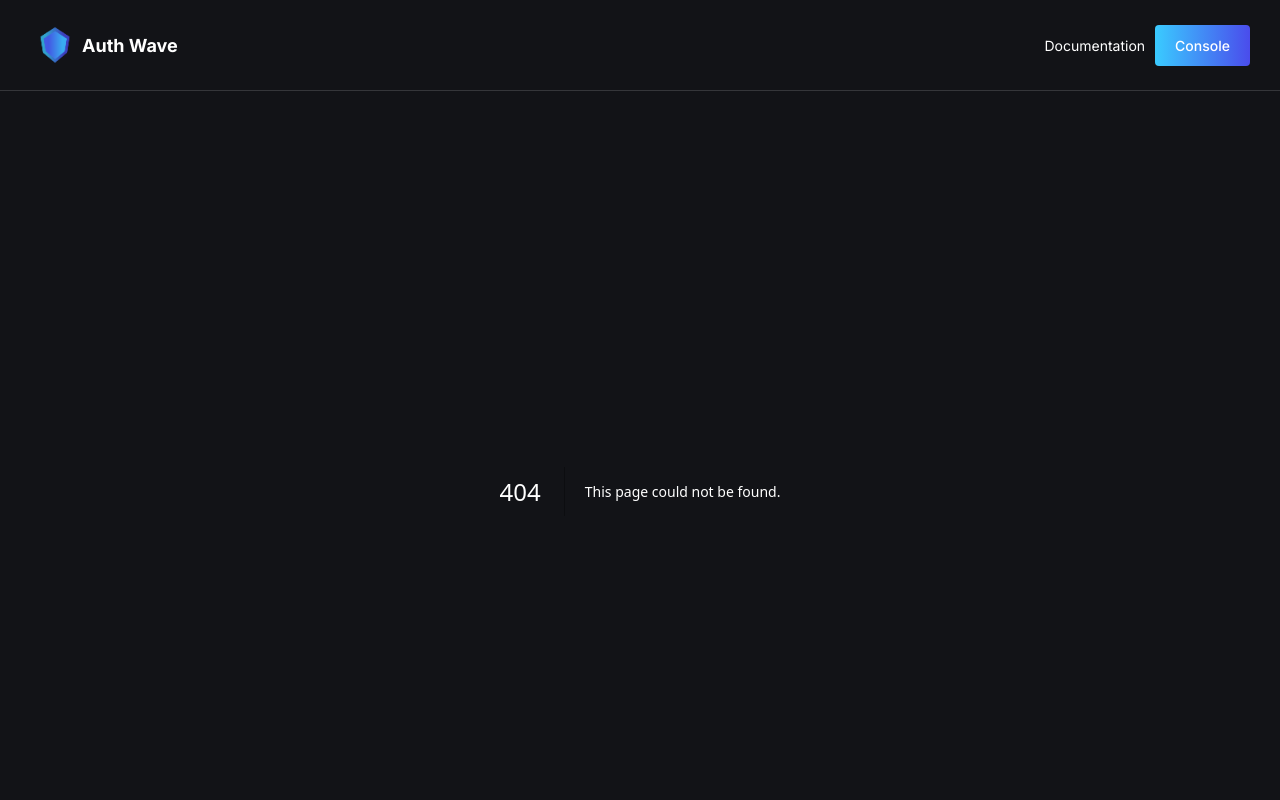
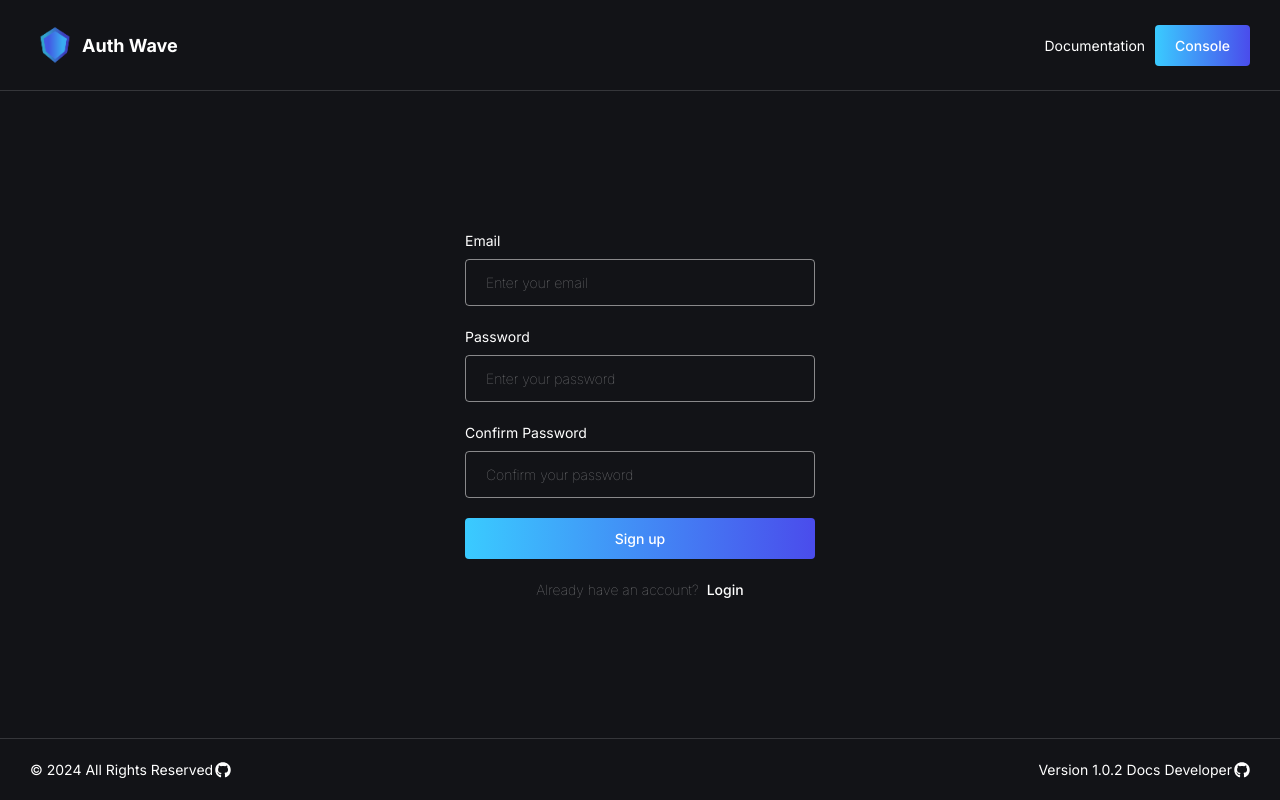
Before and after one commit to Abhijeet-Gautam5702/authwave-frontend-deployment-fork, a Next.js app: page /signup in a window 1280 px wide. Before the commit this address had no page. Shown: the top 800 px of the page. Built offline with nearby package versions, Linux system fonts and the light colour scheme.

Commit message:
Build signup page

```diff
--- /dev/null
+++ b/src/app/signup/page.tsx
@@ -0,0 +1,141 @@
+"use client";
+
+import Input from "@/components/input";
+import PrimaryBtn from "@/components/buttons/primary-btn";
+import Link from "next/link";
+import { useForm } from "react-hook-form";
+import { useState } from "react";
+
+interface SignupFormInputs {
+  email: string;
+  password: string;
+  confirmPassword: string; // Added field
+}
+
+const SignupPage = () => {
+  const {
+    register,
+    handleSubmit,
+    reset,
+    watch, // Added to compare passwords
+    formState: { errors },
+    clearErrors,
+  } = useForm<SignupFormInputs>();
+
+  const [loading, setLoading] = useState(false);
+
+  const onSubmit = async (data: SignupFormInputs) => {
+    try {
+      setLoading(true);
+      console.log(data);
+      reset();
+      clearErrors();
+    } catch (error) {
+      console.error(error);
+    } finally {
+      setLoading(false);
+    }
+  };
+
+  return (
+    <>
+      {!loading ? (
+        <form
+          onSubmit={handleSubmit(onSubmit)}
+          className="flex flex-col items-center justify-center gap-20"
+        >
+          {/* Email input */}
+          <div className="w-[350px] 2xl:w-[500px] flex flex-col items-center justify-center gap-10">
+            <Input
+              widthStyle="w-full"
+              label="Email"
+              placeholder="Enter your email"
+              type="email"
+              error={errors.email?.message}
+              {...register("email", {
+                required: "Email is required",
+                pattern: {
+                  value: /^[A-Z0-9._%+-]+@[A-Z0-9.-]+\.[A-Z]{2,}$/i,
+                  message: "Invalid email address",
+                },
+              })}
+            />
+            {errors.email?.message && (
+              <span className="bg-danger-2/10 text-12 2xl:text-18 self-start text-danger-2 font-medium rounded-8 2xl:rounded-12 p-12 2xl:p-18">
+                {errors.email.message}
+              </span>
+            )}
+          </div>
+          {/* Password input */}
+          <div className="w-[350px] 2xl:w-[500px] flex flex-col items-center justify-center gap-10">
+            <Input
+              widthStyle="w-full"
+              label="Password"
+              placeholder="Enter your password"
+              type="password"
+              error={errors.password?.message}
+              {...register("password", {
+                required: "Password is required",
+                pattern: {
+                  value:
+                    /^(?=.*[a-z])(?=.*[A-Z])(?=.*\d)(?=.*[@$!%*?&])[A-Za-z\d@$!%*?&]{8,64}$/,
+                  message:
+                    "Password must contain at least 8 characters, one uppercase letter, one lowercase letter, one number and one special character (@$!%*?&)",
+                },
+              })}
+            />
+            {errors.password?.message && (
+              <span className="bg-danger-2/10 text-12 2xl:text-18 self-start text-danger-2 font-medium rounded-8 2xl:rounded-12 p-12 2xl:p-18">
+                {errors.password.message}
+              </span>
+            )}
+          </div>
+          {/* Confirm Password input */}
+          <div className="w-[350px] 2xl:w-[500px] flex flex-col items-center justify-center gap-10">
+            <Input
+              widthStyle="w-full"
+              label="Confirm Password"
+              placeholder="Confirm your password"
+              type="password"
+              error={errors.confirmPassword?.message}
+              {...register("confirmPassword", {
+                required: "Please confirm your password",
+                validate: (value) =>
+                  value === watch("password") || "Passwords do not match",
+              })}
+            />
+            {errors.confirmPassword?.message && (
+              <span className="bg-danger-2/10 text-12 2xl:text-18 self-start text-danger-2 font-medium rounded-8 2xl:rounded-12 p-12 2xl:p-18">
+                {errors.confirmPassword.message}
+              </span>
+            )}
+          </div>
+          {/* Signup button */}
+          <PrimaryBtn
+            text="Sign up"
+            type="submit"
+            className="w-[350px] 2xl:w-[500px]"
+            loading={loading}
+          />
+          {/* Login link */}
+          <div className="flex items-center gap-8 text-14 2xl:text-20">
+            <span className="text-white-1 font-thin">
+              Already have an account?
+            </span>
+            <Link
+              href="/login"
+              replace
+              className="text-white font-medium hover:text-p-accent"
+            >
+              Login
+            </Link>
+          </div>
+        </form>
+      ) : (
+        <p>Loading...</p>
+      )}
+    </>
+  );
+};
+
+export default SignupPage;
```
